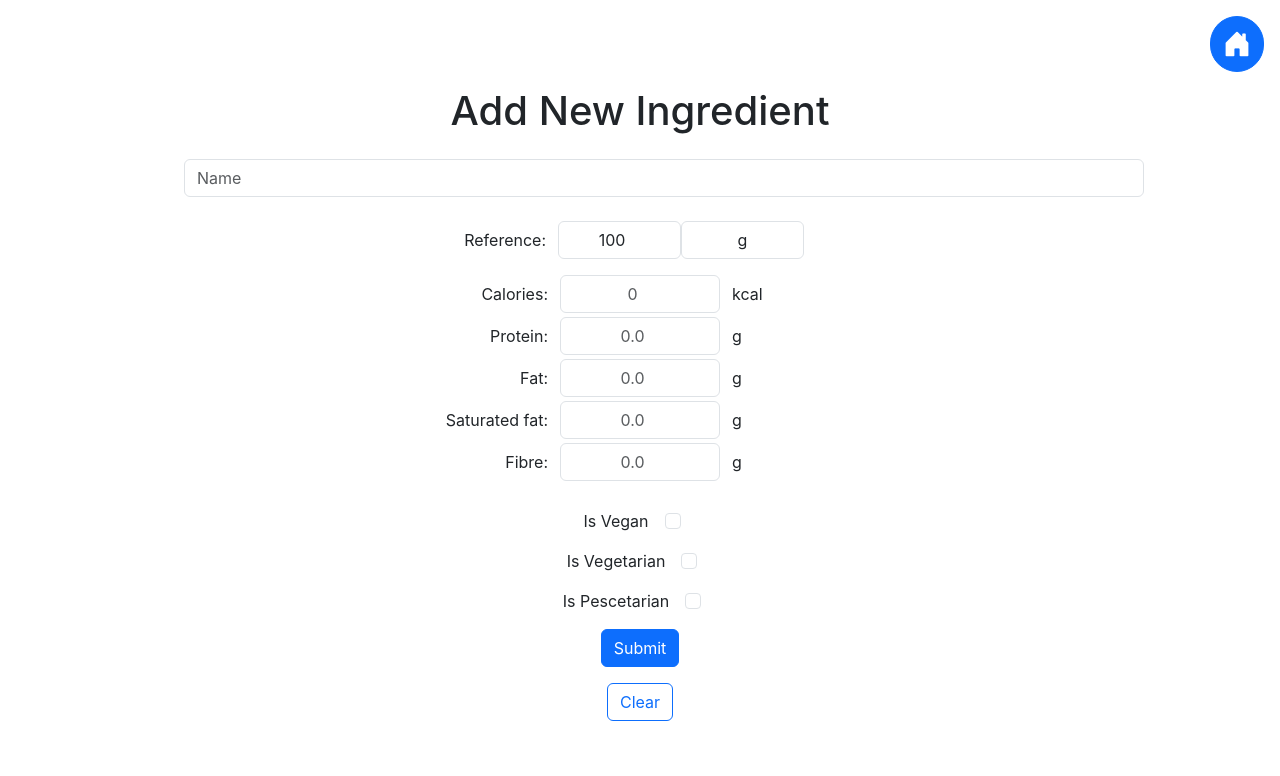
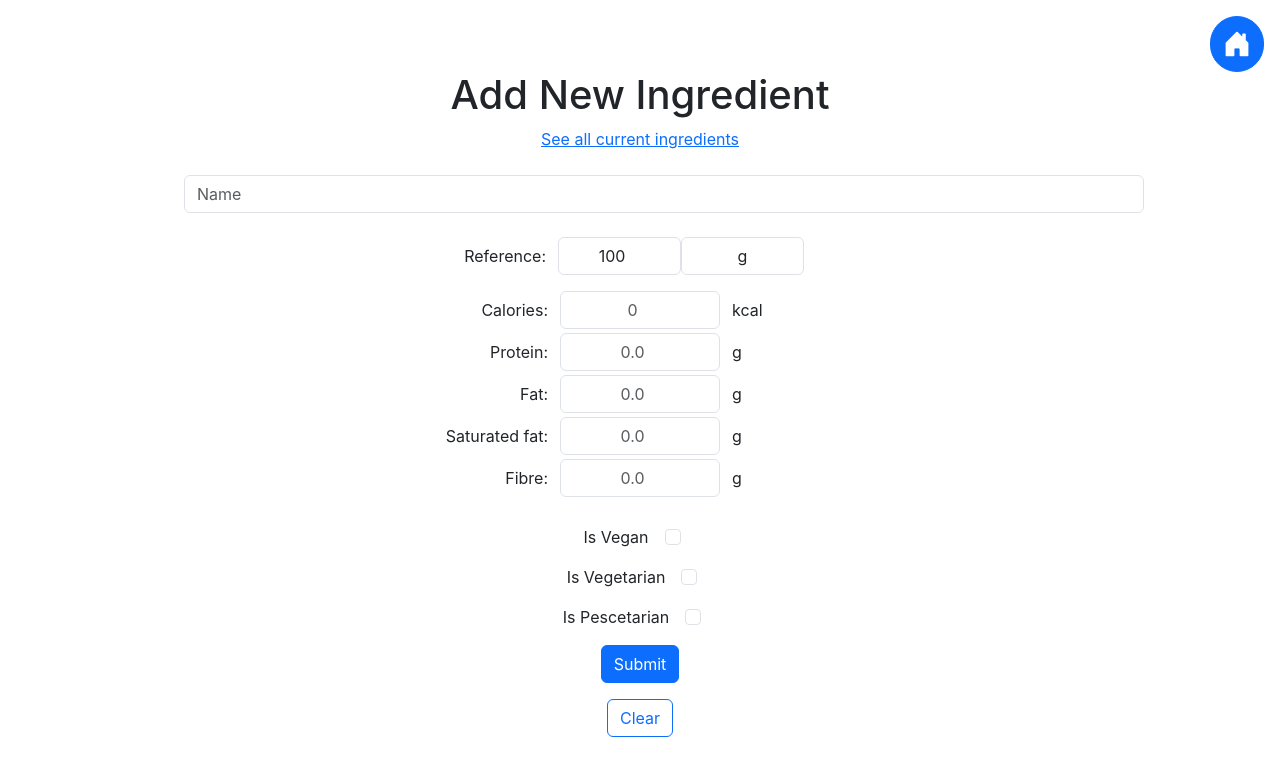
Before and after one commit to ahuggett26/recipes-webapp, a React (Create React App) app: page /create-ingredient in a window 1280 px wide. Shown: the top 776 px of the page. Built offline with nearby package versions, Linux system fonts and the light colour scheme; no server answers; the database is empty.

Commit message:
Add links between create & list ingredients

```diff
--- a/src/components/ingredientlist/IngredientList.tsx
+++ b/src/components/ingredientlist/IngredientList.tsx
@@ -2,6 +2,7 @@ import React, { useState } from "react";
 import FirebaseService from "../../service/FirebaseService";
 import IngredientInfo from "../../model/IngredientInfo";
 import SearchInput from "../search/SearchInput";
+import { Link } from "react-router-dom";
 
 interface Properties {
   /** The firebase service containing recipe & ingredient data. */
@@ -20,6 +21,7 @@ function IngredientList(props: Properties) {
     <div className="w-75 min-h-75 mh-100">
       <h1 className="py-2">All Ingredients</h1>
       <SearchInput disabled={false} placeholder="Find ingredient" width="100" setSearch={setNameFilter} />
+      <Link to="../create-ingredient">Add new ingredient</Link>
       <div className="container pt-4">
         <div className="row">
           <span className="col">
--- a/src/components/newingredient/NewIngredientPage.tsx
+++ b/src/components/newingredient/NewIngredientPage.tsx
@@ -12,6 +12,7 @@ import {
   getFieldString,
   isChecked,
 } from "../../utils/FormUtils";
+import { Link } from "react-router-dom";
 
 interface Properties {
   /** The firebase service containing recipe data. */
@@ -38,6 +39,7 @@ function NewIngredientPage(props: Properties) {
         onSuccess={() => {}}
       />
       <h1 className="pt-2">Add New Ingredient</h1>
+      <Link to="../ingredient-list">See all current ingredients</Link>
       <input id="titleInput" className="form-control m-4" placeholder="Name" />
       <div className="row my-3 align-items-center">
         {measurementDatalist()}
```
